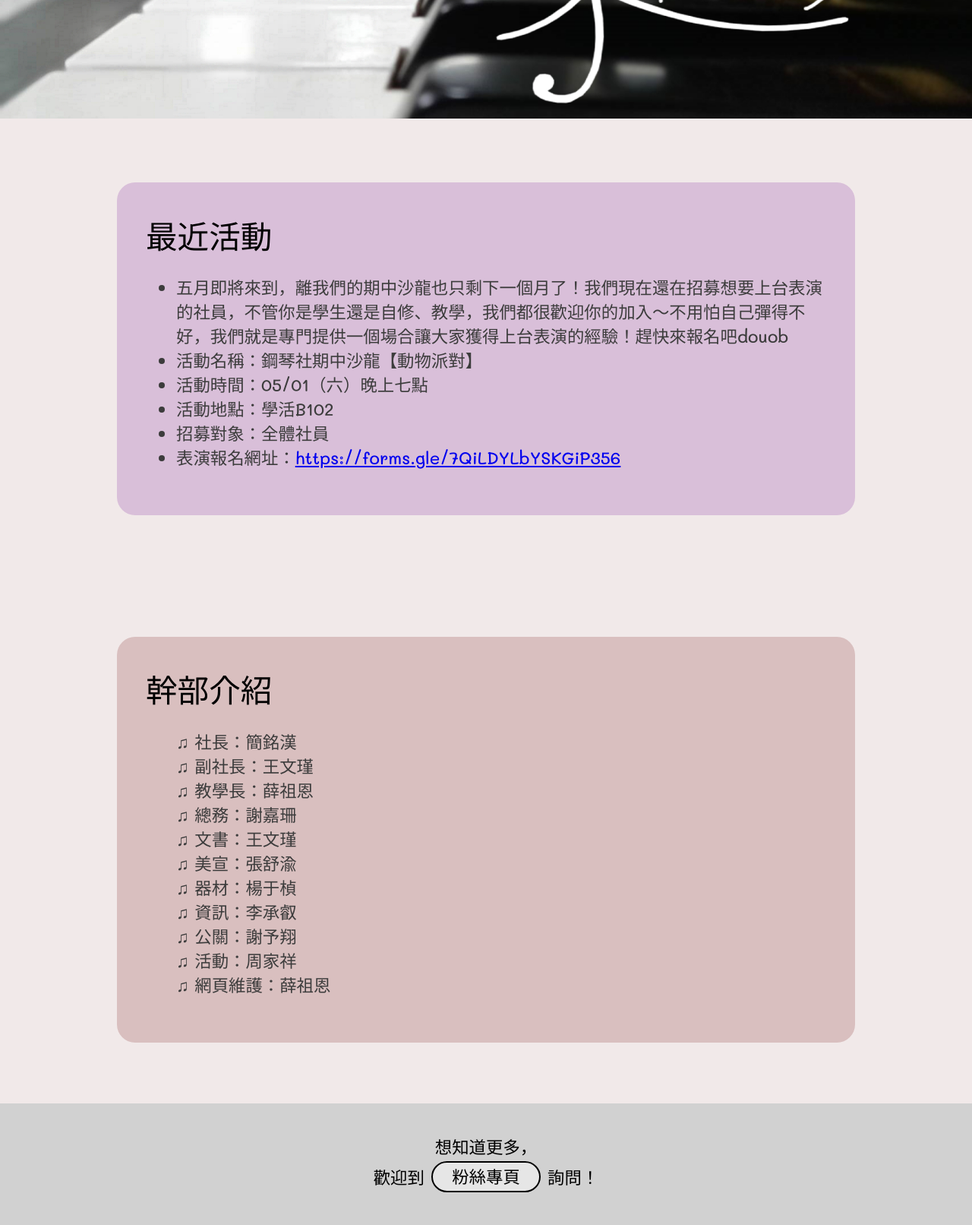
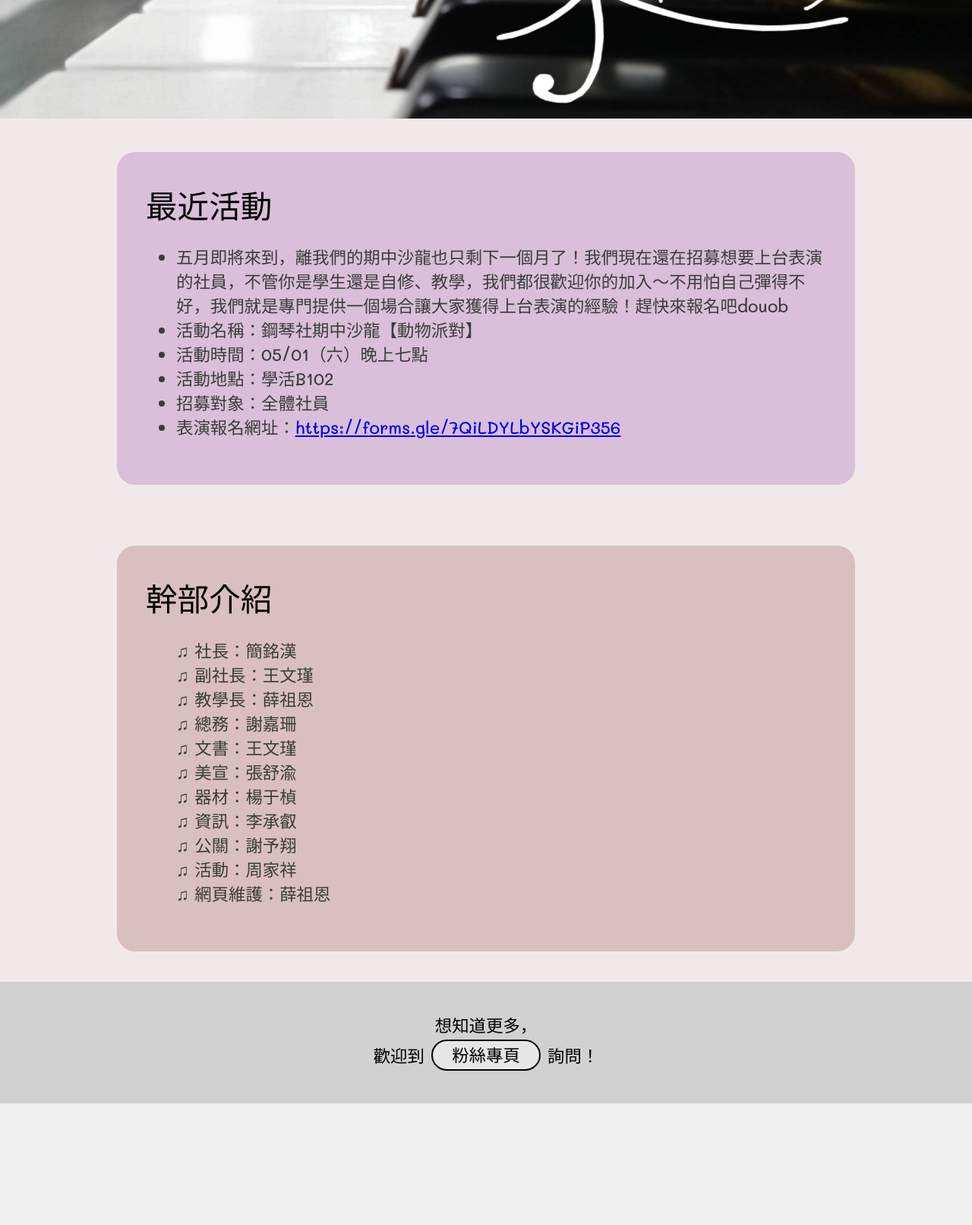
Before and after one commit to michael21910/michael21910.github.io, a PHP site: the page made by piano club/index.html in a window 1280 px wide. Shown: the part 405-2017 px from the top of the page at 76% size. After the commit the page ends 1857 px from the top, so only its background shows below. Run offline with PHP 8.4, Linux system fonts and the light colour scheme.

Commit message:
change the margin of the textboxes

```diff
--- a/piano club/stylePIANO.css
+++ b/piano club/stylePIANO.css
@@ -61,8 +61,8 @@ img{
 	background: rgb(217, 191, 191);
 	border-radius: 24px;
 	padding: 3vw;
-	margin-top: 10vh;
-	margin-bottom: 10vh;
+	margin-top: 5vh;
+	margin-bottom: 5vh;
 }
 
 .textBox div{
```
